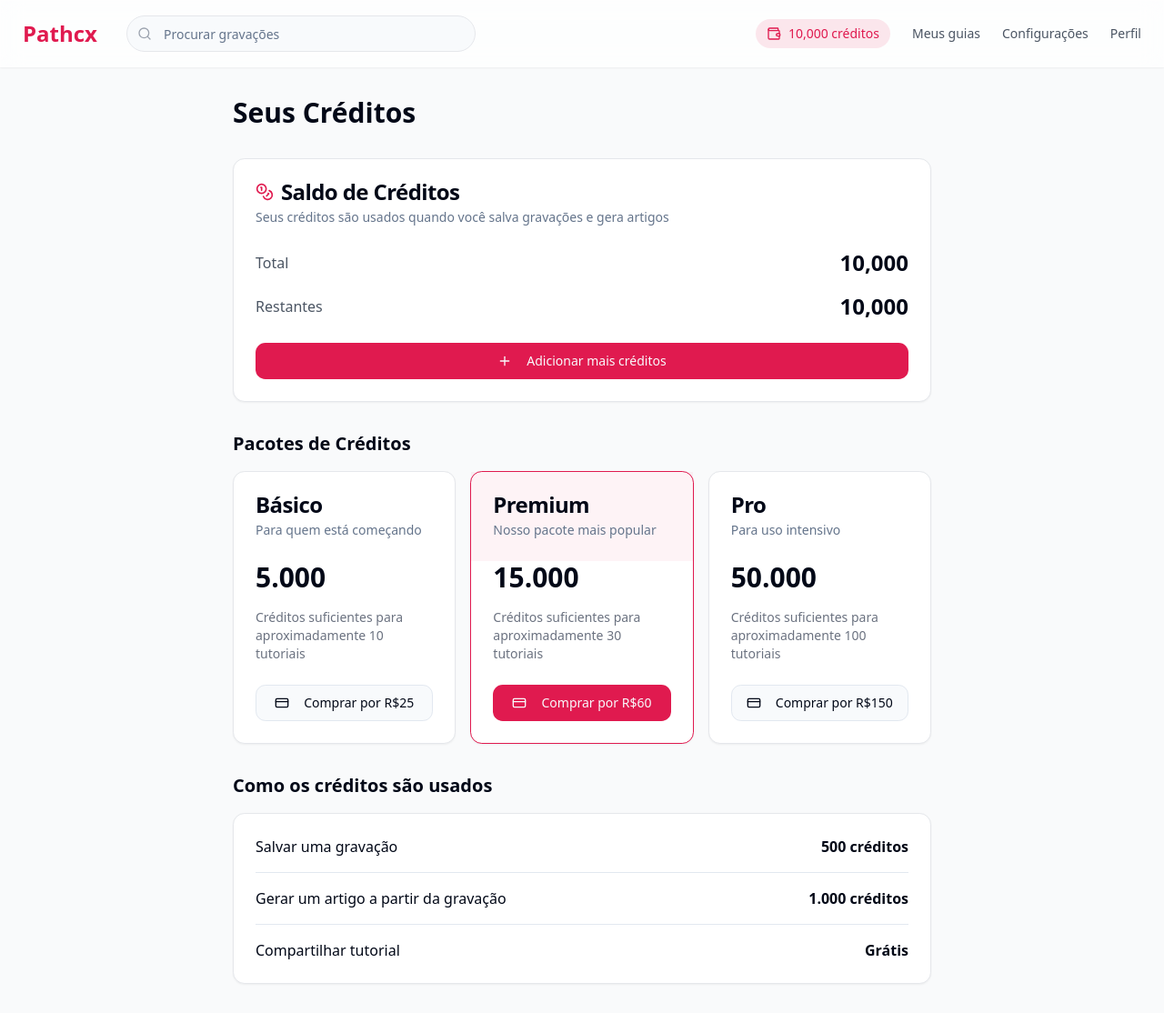
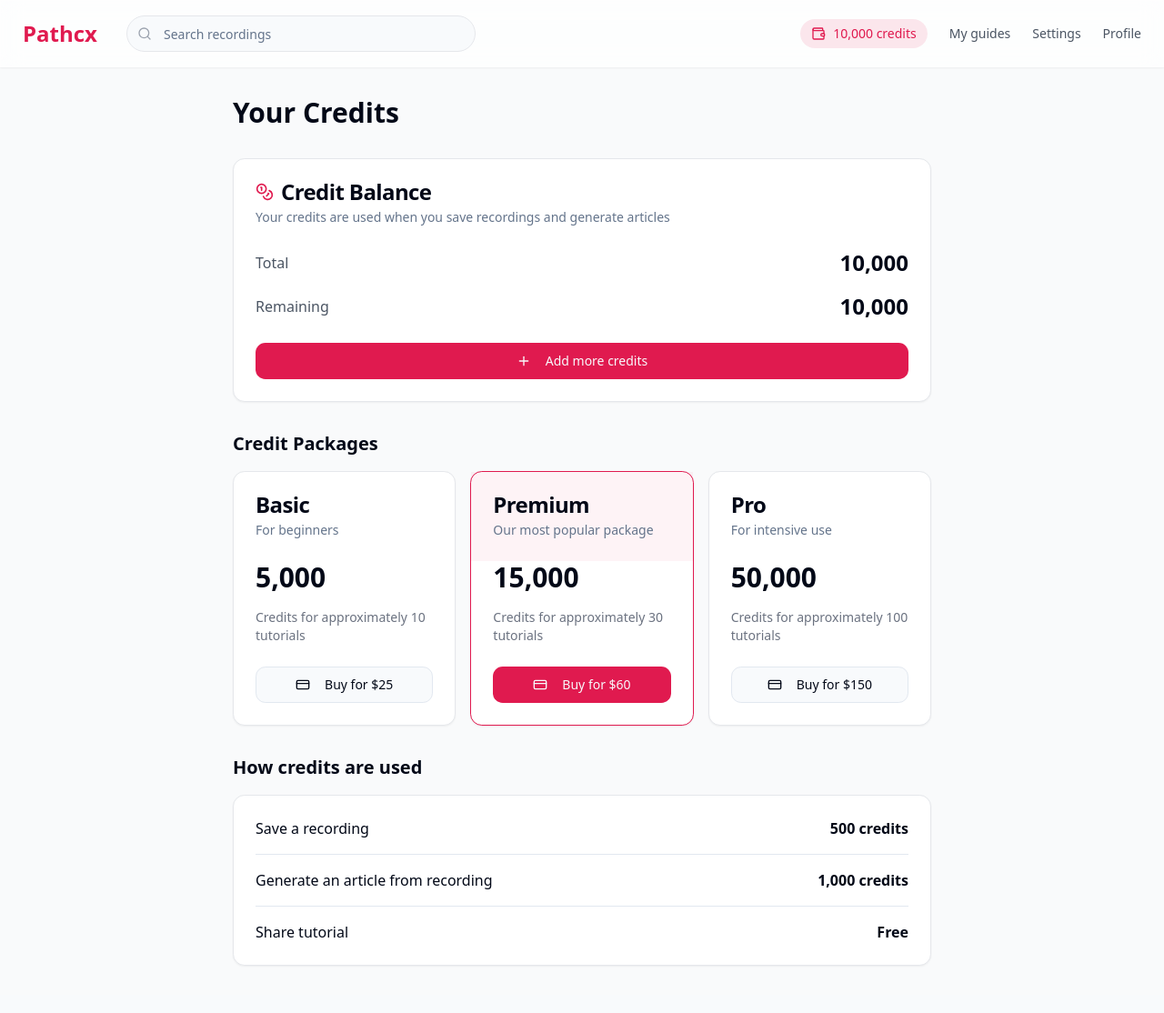
Before and after one commit to GabrielUXBR/screen-tutorialer, a React (Vite) app: page /credits in a window 1280 px wide. Shown: the whole page at 91% size. Built offline with nearby package versions, Linux system fonts and the light colour scheme.

Commit message:
Translate pages to English
Translate all pages and components to English.

```diff
--- a/src/components/Header.tsx
+++ b/src/components/Header.tsx
@@ -25,7 +25,7 @@ const Header: React.FC = () => {
           <Search className="absolute left-3 top-1/2 transform -translate-y-1/2 text-gray-400 h-4 w-4" />
           <Input
             type="text"
-            placeholder="Procurar gravações"
+            placeholder="Search recordings"
             className="pl-10 h-10 rounded-full border-gray-200 focus:border-brand focus:ring-brand/20"
           />
         </div>
@@ -37,25 +37,25 @@ const Header: React.FC = () => {
           className="flex items-center gap-2 px-3 py-1.5 bg-brand/10 rounded-full text-sm font-medium text-brand hover:bg-brand/20 transition-colors"
         >
           <Wallet className="h-4 w-4" />
-          <span>{creditBalance.toLocaleString()} créditos</span>
+          <span>{creditBalance.toLocaleString()} credits</span>
         </Link>
         <Link
           to="/"
           className="text-sm font-medium text-gray-600 hover:text-brand transition-colors"
         >
-          Meus guias
+          My guides
         </Link>
         <Link
           to="/settings"
           className="text-sm font-medium text-gray-600 hover:text-brand transition-colors"
         >
-          Configurações
+          Settings
         </Link>
         <Link
           to="/profile"
           className="text-sm font-medium text-gray-600 hover:text-brand transition-colors"
         >
-          Perfil
+          Profile
         </Link>
       </nav>
     </header>
--- a/src/components/TutorialsList.tsx
+++ b/src/components/TutorialsList.tsx
@@ -7,21 +7,21 @@ import { Play, Clock } from 'lucide-react';
 const mockTutorials = [
   {
     id: '1',
-    title: 'Como criar workspace no Notion',
+    title: 'How to create a workspace in Notion',
     duration: '10:23',
     date: '2023-05-15',
     thumbnail: '/lovable-uploads/abd9b1c6-68af-4383-a3e7-fec5c6c66d1e.png',
   },
   {
     id: '2',
-    title: 'Como remover clientes da lista',
+    title: 'How to remove clients from the list',
     duration: '05:47',
     date: '2023-05-12',
     thumbnail: null,
   },
   {
     id: '3',
-    title: 'Criação de produtos',
+    title: 'Creating products',
     duration: '08:19',
     date: '2023-05-10',
     thumbnail: null,
@@ -31,7 +31,7 @@ const mockTutorials = [
 const TutorialsList: React.FC = () => {
   return (
     <div className="space-y-6">
-      <h2 className="text-xl font-semibold">Meus guias</h2>
+      <h2 className="text-xl font-semibold">My guides</h2>
 
       <div className="grid grid-cols-1 md:grid-cols-2 lg:grid-cols-3 gap-6">
         {mockTutorials.map(tutorial => (
--- a/src/components/VideoPreview.tsx
+++ b/src/components/VideoPreview.tsx
@@ -32,16 +32,16 @@ const VideoPreview: React.FC = () => {
 
   const handleShare = () => {
     if (navigator.share && recordedBlob) {
-      const file = new File([recordedBlob], 'gravacao.webm', { type: recordedBlob.type });
+      const file = new File([recordedBlob], 'recording.webm', { type: recordedBlob.type });
       navigator.share({
-        title: 'Minha Gravação',
+        title: 'My Recording',
         files: [file]
       }).catch(error => {
         console.error('Error sharing:', error);
-        toast.error('Não foi possível compartilhar o vídeo');
+        toast.error('Unable to share the video');
       });
     } else {
-      toast.info('Compartilhamento não disponível no seu navegador');
+      toast.info('Sharing not available in your browser');
     }
   };
 
@@ -55,13 +55,13 @@ const VideoPreview: React.FC = () => {
       a.click();
       document.body.removeChild(a);
       URL.revokeObjectURL(url);
-      toast.success('Vídeo salvo com sucesso');
+      toast.success('Video saved successfully');
     }
   };
 
   const handleDiscard = () => {
     resetRecording();
-    toast.info('Gravação descartada');
+    toast.info('Recording discarded');
   };
 
   const handleCreateArticle = async () => {
@@ -74,8 +74,8 @@ const VideoPreview: React.FC = () => {
 
     try {
       setIsGeneratingArticle(true);
-      toast.info('Iniciando transcrição do vídeo...');
-      toast.info(`${GENERATE_ARTICLE_COST} créditos foram utilizados`);
+      toast.info('Starting video transcription...');
+      toast.info(`${GENERATE_ARTICLE_COST} credits were used`);
 
       // First, get the audio from the video blob
       const audioContext = new AudioContext();
@@ -85,15 +85,15 @@ const VideoPreview: React.FC = () => {
       const transcript = await transcribeAudio(audioSource);
 
       // Now send the transcript to OpenAI for article generation
-      toast.info('Criando artigo baseado na transcrição...');
+      toast.info('Creating article based on transcription...');
       const article = await generateArticleFromTranscript(transcript);
 
       // Set the generated article text
       setArticleText(article);
-      toast.success('Artigo criado com sucesso!');
+      toast.success('Article created successfully!');
     } catch (error) {
       console.error('Error creating article:', error);
-      toast.error('Não foi possível criar o artigo');
+      toast.error('Unable to create the article');
     } finally {
       setIsGeneratingArticle(false);
     }
@@ -135,7 +135,7 @@ const VideoPreview: React.FC = () => {
         />
 
         <div className="p-4 flex flex-wrap items-center justify-between gap-4">
-          <h3 className="text-lg font-medium">Gravação concluída</h3>
+          <h3 className="text-lg font-medium">Recording completed</h3>
 
           <div className="flex items-center flex-wrap gap-3">
             <Button
@@ -145,7 +145,7 @@ const VideoPreview: React.FC = () => {
               className="flex items-center gap-2"
             >
               <Trash2 className="h-4 w-4" />
-              <span>Descartar</span>
+              <span>Discard</span>
             </Button>
 
             <Button
@@ -155,7 +155,7 @@ const VideoPreview: React.FC = () => {
               className="flex items-center gap-2"
             >
               <Share2 className="h-4 w-4" />
-              <span>Compartilhar</span>
+              <span>Share</span>
             </Button>
 
             <Button
@@ -168,8 +168,8 @@ const VideoPreview: React.FC = () => {
               <FileText className="h-4 w-4" />
               <span>
                 {isGeneratingArticle
-                  ? 'Criando artigo...'
-                  : `Criar artigo (${GENERATE_ARTICLE_COST} créditos)`}
+                  ? 'Creating article...'
+                  : `Create article (${GENERATE_ARTICLE_COST} credits)`}
               </span>
             </Button>
 
@@ -186,7 +186,7 @@ const VideoPreview: React.FC = () => {
 
         {articleText && (
           <div className="p-4 mt-2 border-t border-gray-100">
-            <h4 className="text-lg font-medium mb-2">Artigo Gerado</h4>
+            <h4 className="text-lg font-medium mb-2">Generated Article</h4>
             <div className="bg-gray-50 p-4 rounded-md whitespace-pre-line">
               {articleText}
             </div>
@@ -197,20 +197,20 @@ const VideoPreview: React.FC = () => {
       <Dialog open={showInsufficientCreditsDialog} onOpenChange={setShowInsufficientCreditsDialog}>
         <DialogContent className="sm:max-w-md">
           <DialogHeader>
-            <DialogTitle>Créditos insuficientes</DialogTitle>
+            <DialogTitle>Insufficient credits</DialogTitle>
             <DialogDescription>
-              Você não tem créditos suficientes para gerar um artigo.
+              You don't have enough credits to generate an article.
             </DialogDescription>
           </DialogHeader>
           <div className="space-y-4 py-4">
             <div className="p-4 bg-brand/5 rounded-md flex justify-between items-center">
               <div>
-                <p className="text-sm font-medium">Saldo atual</p>
-                <p className="text-xl font-bold">{creditBalance} créditos</p>
+                <p className="text-sm font-medium">Current balance</p>
+                <p className="text-xl font-bold">{creditBalance} credits</p>
               </div>
               <div>
-                <p className="text-sm font-medium">Necessário</p>
-                <p className="text-xl font-bold">{GENERATE_ARTICLE_COST} créditos</p>
+                <p className="text-sm font-medium">Required</p>
+                <p className="text-xl font-bold">{GENERATE_ARTICLE_COST} credits</p>
               </div>
             </div>
           </div>
@@ -222,13 +222,13 @@ const VideoPreview: React.FC = () => {
               }}
               className="bg-brand hover:bg-brand-dark"
             >
-              Adicionar créditos
+              Add credits
             </Button>
             <Button
               variant="outline"
               onClick={() => setShowInsufficientCreditsDialog(false)}
             >
-              Cancelar
+              Cancel
             </Button>
           </div>
         </DialogContent>
--- a/src/pages/Credits.tsx
+++ b/src/pages/Credits.tsx
@@ -14,7 +14,7 @@ const Credits = () => {
   const handleAddCredits = (amount: number) => {
     // In a real app, this would open a payment modal or redirect to a payment page
     addCredits(amount);
-    toast.success(`${amount.toLocaleString()} créditos adicionados com sucesso!`);
+    toast.success(`${amount.toLocaleString()} credits added successfully!`);
   };
 
   return (
@@ -23,16 +23,16 @@ const Credits = () => {
 
       <main className="flex-1 container mx-auto px-4 py-8">
         <div className="max-w-3xl mx-auto">
-          <h1 className="text-3xl font-bold mb-8">Seus Créditos</h1>
+          <h1 className="text-3xl font-bold mb-8">Your Credits</h1>
 
           <Card className="mb-8">
             <CardHeader>
               <CardTitle className="flex items-center gap-2">
                 <Coins className="text-brand h-5 w-5" />
-                Saldo de Créditos
+                Credit Balance
               </CardTitle>
               <CardDescription>
-                Seus créditos são usados quando você salva gravações e gera artigos
+                Your credits are used when you save recordings and generate articles
               </CardDescription>
             </CardHeader>
             <CardContent>
@@ -42,7 +42,7 @@ const Credits = () => {
                   <span className="text-2xl font-bold">{creditBalance.toLocaleString()}</span>
                 </div>
                 <div className="flex justify-between items-center">
-                  <span className="text-gray-600">Restantes</span>
+                  <span className="text-gray-600">Remaining</span>
                   <span className="text-2xl font-bold">{creditBalance.toLocaleString()}</span>
                 </div>
               </div>
@@ -52,22 +52,22 @@ const Credits = () => {
                 className="w-full bg-brand hover:bg-brand-dark"
                 onClick={() => handleAddCredits(5000)}
               >
-                <Plus className="mr-2 h-4 w-4" /> Adicionar mais créditos
+                <Plus className="mr-2 h-4 w-4" /> Add more credits
               </Button>
             </CardFooter>
           </Card>
 
-          <h2 className="text-xl font-semibold mb-4">Pacotes de Créditos</h2>
+          <h2 className="text-xl font-semibold mb-4">Credit Packages</h2>
 
           <div className="grid grid-cols-1 md:grid-cols-3 gap-4 mb-8">
             <Card>
               <CardHeader>
-                <CardTitle>Básico</CardTitle>
-                <CardDescription>Para quem está começando</CardDescription>
+                <CardTitle>Basic</CardTitle>
+                <CardDescription>For beginners</CardDescription>
               </CardHeader>
               <CardContent>
-                <p className="text-3xl font-bold mb-4">5.000</p>
-                <p className="text-sm text-gray-500">Créditos suficientes para aproximadamente 10 tutoriais</p>
+                <p className="text-3xl font-bold mb-4">5,000</p>
+                <p className="text-sm text-gray-500">Credits for approximately 10 tutorials</p>
               </CardContent>
               <CardFooter>
                 <Button
@@ -75,7 +75,7 @@ const Credits = () => {
                   variant="outline"
                   onClick={() => handleAddCredits(5000)}
                 >
-                  <CreditCard className="mr-2 h-4 w-4" /> Comprar por R$25
+                  <CreditCard className="mr-2 h-4 w-4" /> Buy for $25
                 </Button>
               </CardFooter>
             </Card>
@@ -83,18 +83,18 @@ const Credits = () => {
             <Card className="border-brand">
               <CardHeader className="bg-brand/5">
                 <CardTitle>Premium</CardTitle>
-                <CardDescription>Nosso pacote mais popular</CardDescription>
+                <CardDescription>Our most popular package</CardDescription>
               </CardHeader>
               <CardContent>
-                <p className="text-3xl font-bold mb-4">15.000</p>
-                <p className="text-sm text-gray-500">Créditos suficientes para aproximadamente 30 tutoriais</p>
+                <p className="text-3xl font-bold mb-4">15,000</p>
+                <p className="text-sm text-gray-500">Credits for approximately 30 tutorials</p>
               </CardContent>
               <CardFooter>
                 <Button
                   className="w-full bg-brand hover:bg-brand-dark"
                   onClick={() => handleAddCredits(15000)}
                 >
-                  <CreditCard className="mr-2 h-4 w-4" /> Comprar por R$60
+                  <CreditCard className="mr-2 h-4 w-4" /> Buy for $60
                 </Button>
               </CardFooter>
             </Card>
@@ -102,11 +102,11 @@ const Credits = () => {
             <Card>
               <CardHeader>
                 <CardTitle>Pro</CardTitle>
-                <CardDescription>Para uso intensivo</CardDescription>
+                <CardDescription>For intensive use</CardDescription>
               </CardHeader>
               <CardContent>
-                <p className="text-3xl font-bold mb-4">50.000</p>
-                <p className="text-sm text-gray-500">Créditos suficientes para aproximadamente 100 tutoriais</p>
+                <p className="text-3xl font-bold mb-4">50,000</p>
+                <p className="text-sm text-gray-500">Credits for approximately 100 tutorials</p>
               </CardContent>
               <CardFooter>
                 <Button
@@ -114,29 +114,29 @@ const Credits = () => {
                   variant="outline"
                   onClick={() => handleAddCredits(50000)}
                 >
-                  <CreditCard className="mr-2 h-4 w-4" /> Comprar por R$150
+                  <CreditCard className="mr-2 h-4 w-4" /> Buy for $150
                 </Button>
               </CardFooter>
             </Card>
           </div>
 
-          <h2 className="text-xl font-semibold mb-4">Como os créditos são usados</h2>
+          <h2 className="text-xl font-semibold mb-4">How credits are used</h2>
           <Card>
             <CardContent className="pt-6">
               <ul className="space-y-4">
                 <li className="flex justify-between">
-                  <span>Salvar uma gravação</span>
-                  <span className="font-semibold">500 créditos</span>
+                  <span>Save a recording</span>
+                  <span className="font-semibold">500 credits</span>
                 </li>
                 <Separator />
                 <li className="flex justify-between">
-                  <span>Gerar um artigo a partir da gravação</span>
-                  <span className="font-semibold">1.000 créditos</span>
+                  <span>Generate an article from recording</span>
+                  <span className="font-semibold">1,000 credits</span>
                 </li>
                 <Separator />
                 <li className="flex justify-between">
-                  <span>Compartilhar tutorial</span>
-                  <span className="font-semibold">Grátis</span>
+                  <span>Share tutorial</span>
+                  <span className="font-semibold">Free</span>
                 </li>
               </ul>
             </CardContent>
--- a/src/pages/NotFound.tsx
+++ b/src/pages/NotFound.tsx
@@ -1,3 +1,4 @@
+
 import { useLocation } from "react-router-dom";
 import { useEffect } from "react";
 
--- a/src/pages/ViewTutorial.tsx
+++ b/src/pages/ViewTutorial.tsx
@@ -9,33 +9,33 @@ import { ChevronLeft, Share2, Download, Edit } from 'lucide-react';
 const mockTutorials = {
   '1': {
     id: '1',
-    title: 'Como criar workspace no Notion',
-    description: 'Nesta aula vamos aprender sobre a criação de workspace no Notion!',
+    title: 'How to create a workspace in Notion',
+    description: 'In this tutorial we will learn about creating workspaces in Notion!',
     duration: '10:23',
     date: '2023-05-15',
     videoUrl: '/path-to-video.mp4', // In a real app, this would be a valid URL
     thumbnail: '/lovable-uploads/abd9b1c6-68af-4383-a3e7-fec5c6c66d1e.png',
     steps: [
-      { time: '00:12', title: 'Enviando Video', completed: true },
-      { time: '01:45', title: 'Enviado áudio', completed: true },
-      { time: '03:28', title: 'Transcrição', completed: true },
-      { time: '05:10', title: 'Criando artigo IA', completed: true },
-      { time: '08:34', title: 'Narrando seu vídeo', completed: true },
+      { time: '00:12', title: 'Uploading Video', completed: true },
+      { time: '01:45', title: 'Uploading audio', completed: true },
+      { time: '03:28', title: 'Transcription', completed: true },
+      { time: '05:10', title: 'Creating AI article', completed: true },
+      { time: '08:34', title: 'Narrating your video', completed: true },
     ]
   },
   '2': {
     id: '2',
-    title: 'Como remover clientes da lista',
-    description: 'Aprenda a gerenciar sua lista de clientes removendo clientes indesejados.',
+    title: 'How to remove clients from the list',
+    description: 'Learn how to manage your client list by removing unwanted clients.',
     duration: '05:47',
     date: '2023-05-12',
     videoUrl: '/path-to-video.mp4',
     thumbnail: null,
     steps: [
-      { time: '00:30', title: 'Acessando painel de clientes', completed: true },
-      { time: '01:15', title: 'Filtrando clientes', completed: true },
-      { time: '02:45', title: 'Removendo cliente', completed: true },
-      { time: '04:20', title: 'Confirmando ação', completed: true },
+      { time: '00:30', title: 'Accessing client panel', completed: true },
+      { time: '01:15', title: 'Filtering clients', completed: true },
+      { time: '02:45', title: 'Removing client', completed: true },
+      { time: '04:20', title: 'Confirming action', completed: true },
     ]
   },
 };
@@ -50,9 +50,9 @@ const ViewTutorial: React.FC = () => {
         <Header />
         <div className="flex-1 container mx-auto px-4 py-8 flex items-center justify-center">
           <div className="text-center">
-            <h1 className="text-2xl font-bold mb-4">Tutorial não encontrado</h1>
+            <h1 className="text-2xl font-bold mb-4">Tutorial not found</h1>
             <Link to="/">
-              <Button>Voltar para início</Button>
+              <Button>Back to home</Button>
             </Link>
           </div>
         </div>
@@ -72,7 +72,7 @@ const ViewTutorial: React.FC = () => {
               className="inline-flex items-center text-gray-600 hover:text-brand transition-colors"
             >
               <ChevronLeft className="h-4 w-4 mr-1" />
-              <span>Voltar aos tutoriais</span>
+              <span>Back to tutorials</span>
             </Link>
           </div>
 
@@ -96,7 +96,7 @@ const ViewTutorial: React.FC = () => {
                 className="flex items-center gap-2"
               >
                 <Edit className="h-4 w-4" />
-                <span>Editar</span>
+                <span>Edit</span>
               </Button>
 
               <Button
@@ -105,7 +105,7 @@ const ViewTutorial: React.FC = () => {
                 className="flex items-center gap-2"
               >
                 <Share2 className="h-4 w-4" />
-                <span>Compartilhar</span>
+                <span>Share</span>
               </Button>
 
               <Button
@@ -145,7 +145,7 @@ const ViewTutorial: React.FC = () => {
 
                 <div className="p-4">
                   <div className="space-y-4">
-                    <h3 className="font-medium text-gray-900">Descrição</h3>
+                    <h3 className="font-medium text-gray-900">Description</h3>
                     <p className="text-gray-600 text-sm">{tutorial.description}</p>
                   </div>
                 </div>
@@ -155,7 +155,7 @@ const ViewTutorial: React.FC = () => {
             <div className="lg:col-span-1">
               <div className="rounded-xl overflow-hidden shadow-md bg-white border border-gray-100 sticky top-24">
                 <div className="p-4 border-b border-gray-100">
-                  <h3 className="font-medium text-gray-900">Etapas do tutorial</h3>
+                  <h3 className="font-medium text-gray-900">Tutorial steps</h3>
                 </div>
 
                 <div className="p-4">
```
Also changed, not shown: src/components/RecordButton.tsx (+10 -10 lines), src/components/RecordingStatus.tsx (+6 -6 lines).
